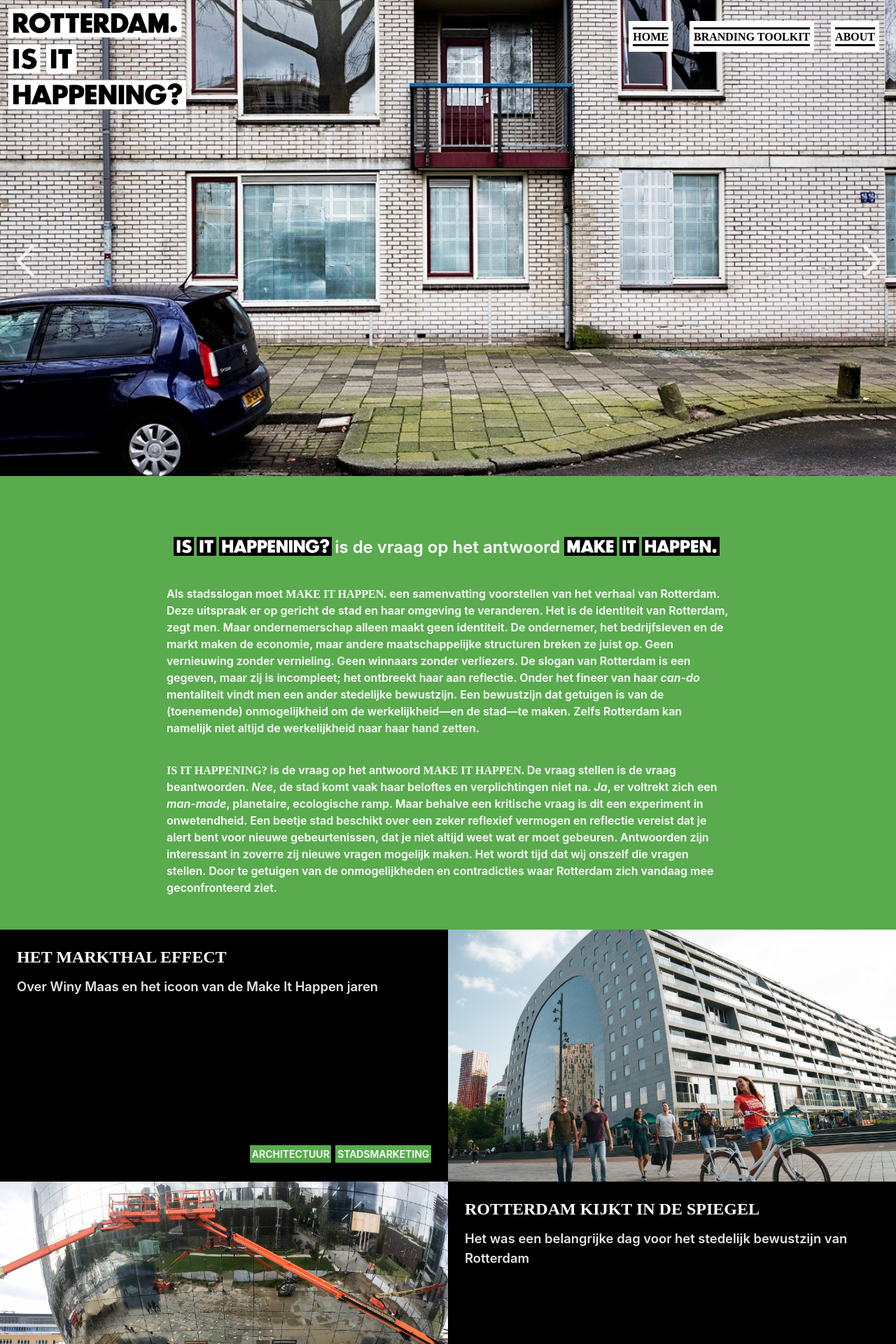
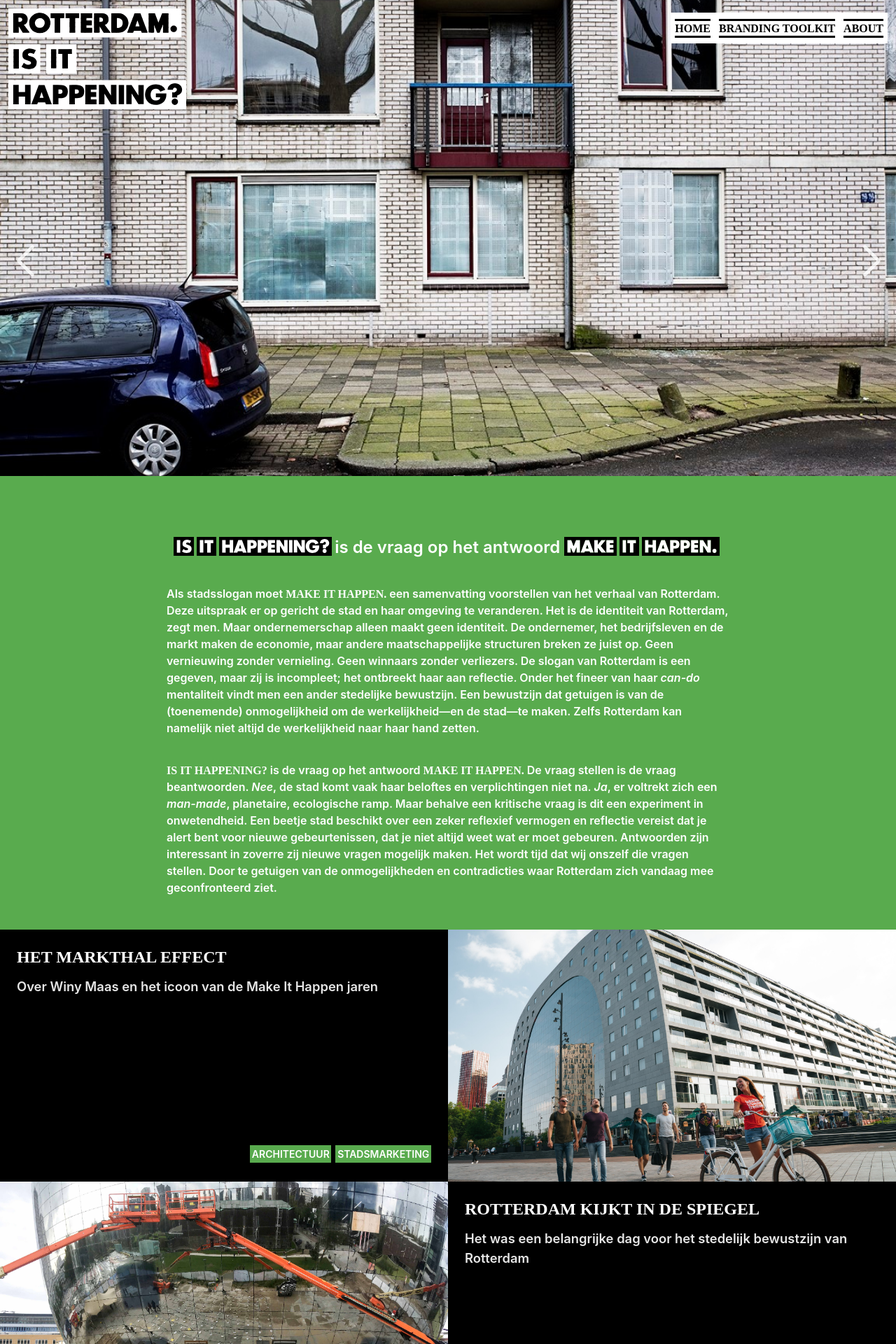
Before and after one commit to norealdirection/norealdirection.github.io, a Jekyll site: the page built from index.markdown, in a window 1280 px wide. Shown: the top 1920 px of the page at 70% size. Built offline with Jekyll 4.4.1, drawn with Linux system fonts in a browser that asks for light colours.

Commit message:
Update _layout.scss

```diff
--- a/_sass/minima/_layout.scss
+++ b/_sass/minima/_layout.scss
@@ -54,7 +54,7 @@
 		display: inline-block;
 		list-style-type: none;
 		background-color: white;
-		margin: $spacing-unit/2;
+		//margin: $spacing-unit/2;
 		//&:not(:last-child) {
 		//	margin-right: $spacing-unit/2;
 		//}
```
